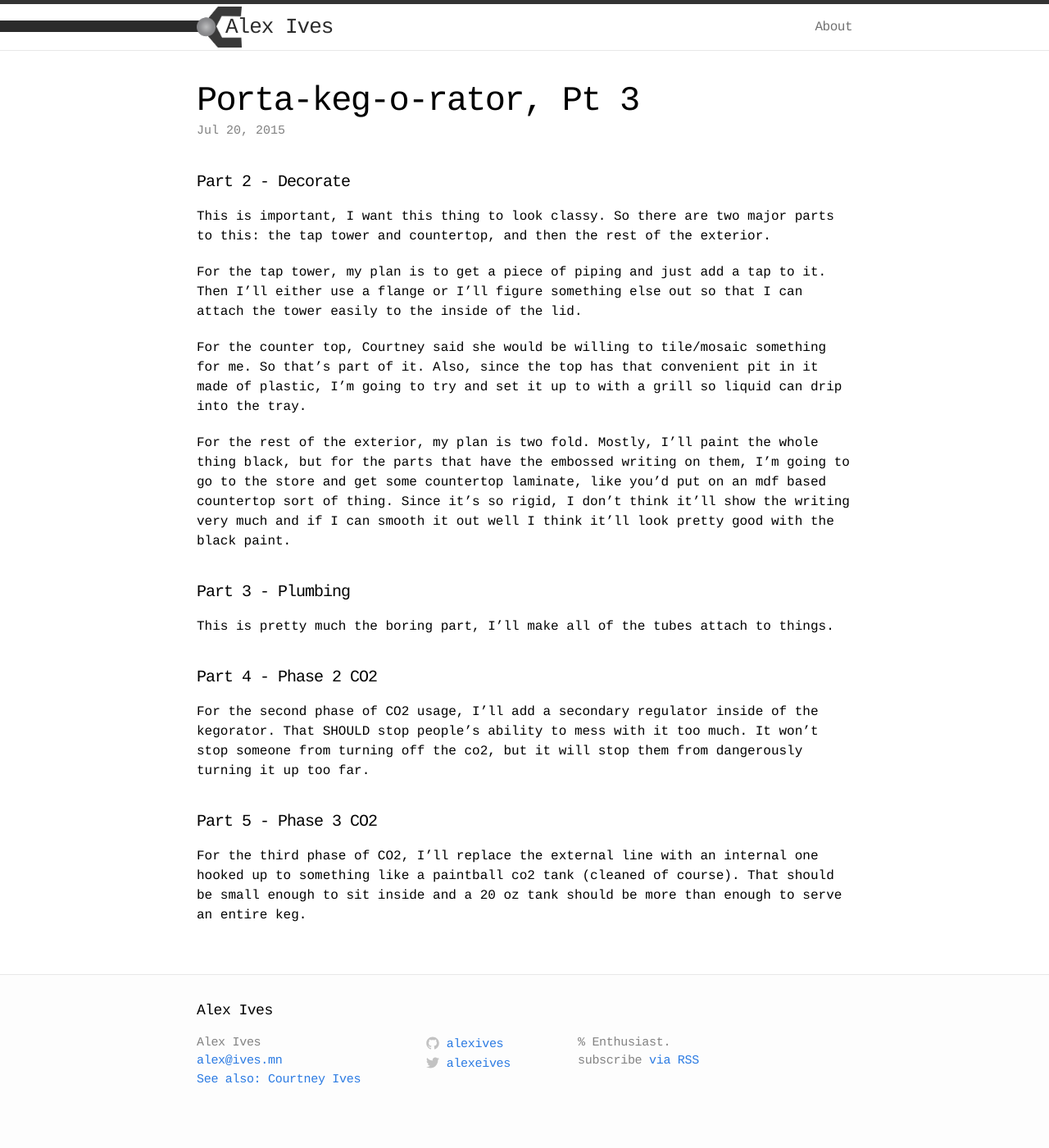
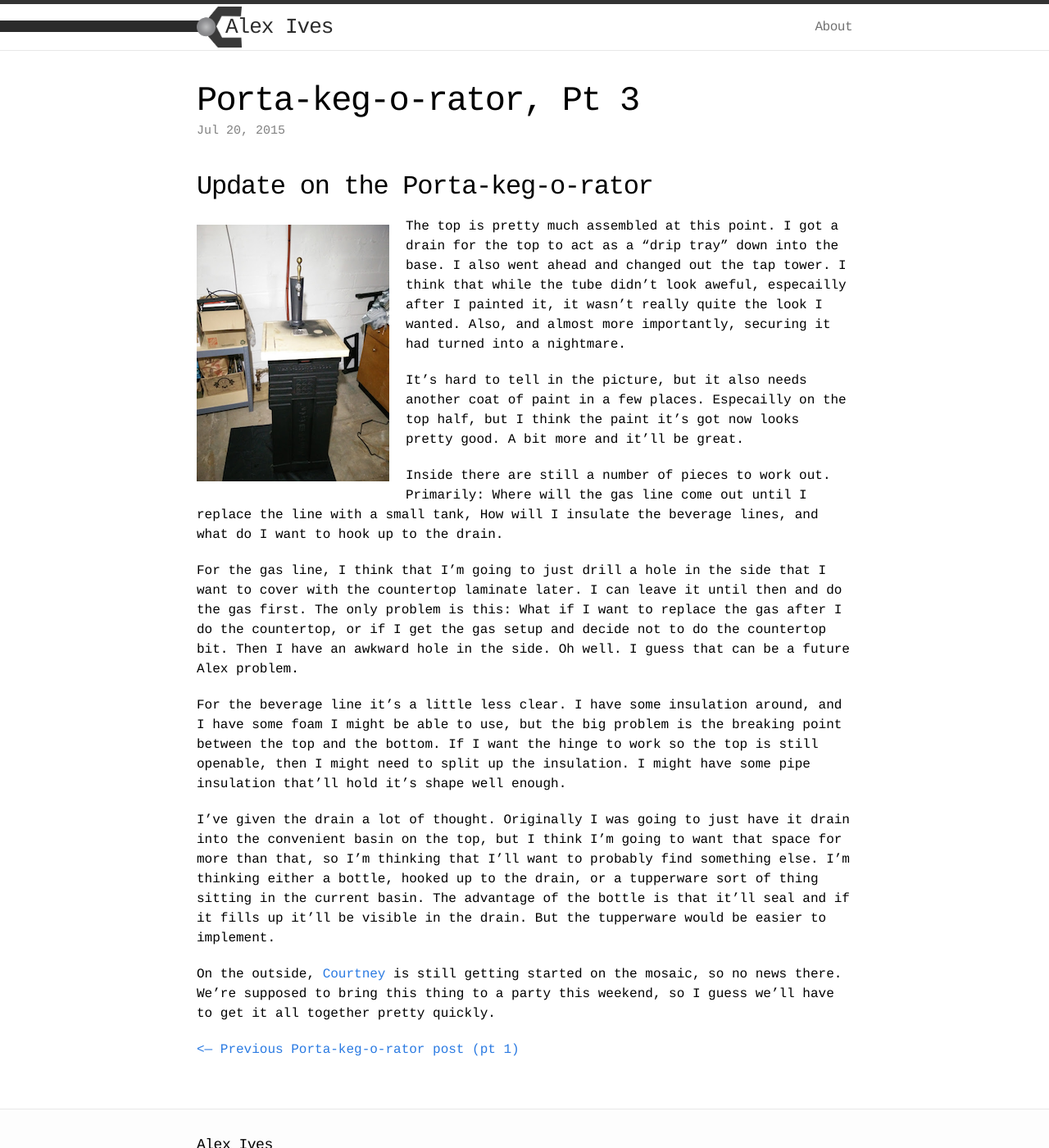
Before and after one commit to alexives/alexives.github.io, a Jekyll site: the page built from _posts/2015-07-5-portable-kegorator-pt-3.md, in a window 1280 px wide and 1400 px high. Shown: the whole window at 82% size. Built offline with Jekyll 4.4.1, drawn with Linux system fonts in a browser that asks for light colours.

Commit message:
Finialized kegorator pt 3 post.

```diff
--- a/_posts/2015-07-5-portable-kegorator-pt-3.md
+++ b/_posts/2015-07-5-portable-kegorator-pt-3.md
@@ -5,20 +5,20 @@ date:   2015-7-20 21:42
 categories: beer kegs party
 ---
 
-#### Part 2 - Decorate
-This is important, I want this thing to look classy. So there are two major parts to this: the tap tower and countertop, and then the rest of the exterior.
+## Update on the Porta-keg-o-rator
 
-For the tap tower, my plan is to get a piece of piping and just add a tap to it. Then I'll either use a flange or I'll figure something else out so that I can attach the tower easily to the inside of the lid.
+<span style="float:left; margin-right: 20px;">![Getting Better]({{site.baseurl}}/images/kegorator/kegorator-partial.png)</span>The top is pretty much assembled at this point. I got a drain for the top to act as a "drip tray" down into the base. I also went ahead and changed out the tap tower. I think that while the tube didn't look aweful, especailly after I painted it, it wasn't really quite the look I wanted. Also, and almost more importantly, securing it had turned into a nightmare.
 
-For the counter top, Courtney said she would be willing to tile/mosaic something for me. So that's part of it. Also, since the top has that convenient pit in it made of plastic, I'm going to try and set it up to with a grill so liquid can drip into the tray.
+It's hard to tell in the picture, but it also needs another coat of paint in a few places. Especailly on the top half, but I think the paint it's got now looks pretty good. A bit more and it'll be great.
 
-For the rest of the exterior, my plan is two fold. Mostly, I'll paint the whole thing black, but for the parts that have the embossed writing on them, I'm going to go to the store and get some countertop laminate, like you'd put on an mdf based countertop sort of thing. Since it's so rigid, I don't think it'll show the writing very much and if I can smooth it out well I think it'll look pretty good with the black paint.
+Inside there are still a number of pieces to work out. Primarily: Where will the gas line come out until I replace the line with a small tank, How will I insulate the beverage lines, and what do I want to hook up to the drain.
 
-#### Part 3 - Plumbing
-This is pretty much the boring part, I'll make all of the tubes attach to things.
+For the gas line, I think that I'm going to just drill a hole in the side that I want to cover with the countertop laminate later. I can leave it until then and do the gas first. The only problem is this: What if I want to replace the gas after I do the countertop, or if I get the gas setup and decide not to do the countertop bit. Then I have an awkward hole in the side. Oh well. I guess that can be a future Alex problem.
 
-#### Part 4 - Phase 2 CO2
-For the second phase of CO2 usage, I'll add a secondary regulator inside of the kegorator. That SHOULD stop people's ability to mess with it too much. It won't stop someone from turning off the co2, but it will stop them from dangerously turning it up too far.
+For the beverage line it's a little less clear. I have some insulation around, and I have some foam I might be able to use, but the big problem is the breaking point between the top and the bottom. If I want the hinge to work so the top is still openable, then I might need to split up the insulation. I might have some pipe insulation that'll hold it's shape well enough.
 
-#### Part 5 - Phase 3 CO2
-For the third phase of CO2, I'll replace the external line with an internal one hooked up to something like a paintball co2 tank (cleaned of course). That should be small enough to sit inside and a 20 oz tank should be more than enough to serve an entire keg.
+I've given the drain a lot of thought. Originally I was going to just have it drain into the convenient basin on the top, but I think I'm going to want that space for more than that, so I'm thinking that I'll want to probably find something else. I'm thinking either a bottle, hooked up to the drain, or a tupperware sort of thing sitting in the current basin. The advantage of the bottle is that it'll seal and if it fills up it'll be visible in the drain. But the tupperware would be easier to implement.
+
+On the outside, [Courtney](http://courtney.ives.mn) is still getting started on the mosaic, so no news there. We're supposed to bring this thing to a party this weekend, so I guess we'll have to get it all together pretty quickly.
+
+[<--- Previous Porta-keg-o-rator post (pt 1)]({{site.baseurl}}/beer/kegs/party/2015/07/13/portable-kegorator-pt-2/)
```
Also changed, not shown: _posts/2015-07-5-portable-kegorator-pt-2.md (+1 -1 lines), images/kegorator/kegorator-partial.png (added).
